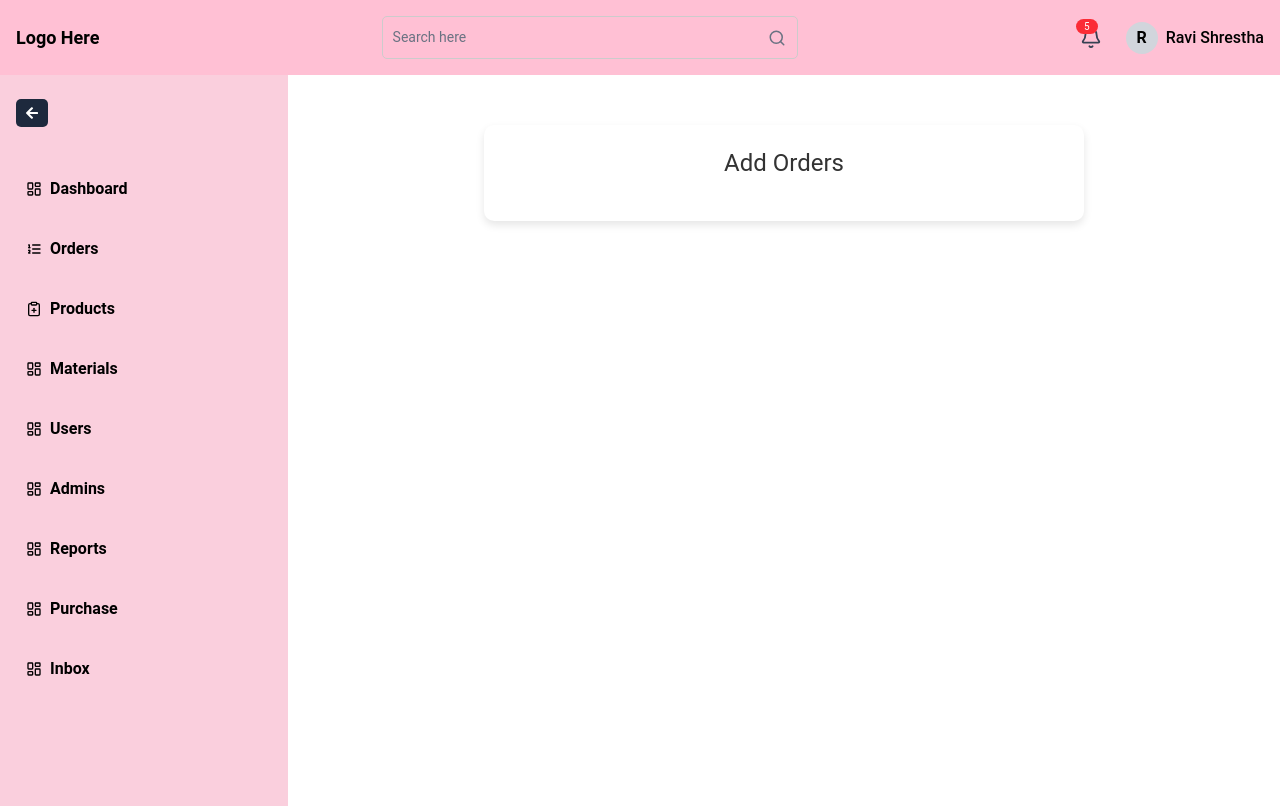
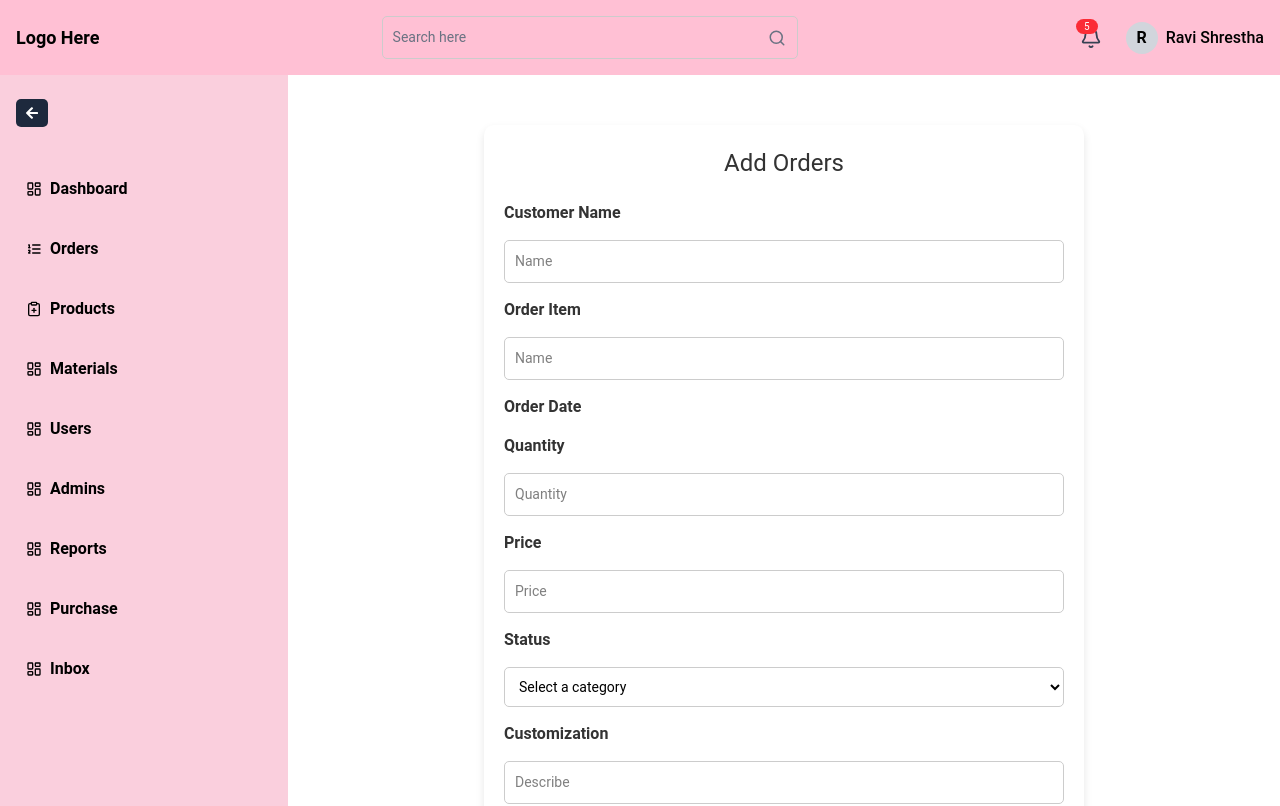
Before and after one commit to charitraa/Crochet-Inventory-System, a React (Vite) app: page /app/addorders in a window 1280 px wide. Shown: the top 806 px of the page. Built offline with nearby package versions, Linux system fonts and the light colour scheme.

Commit message:
Creating Add Order Page

```diff
--- a/src/pages/materials/AddMaterial.jsx
+++ b/src/pages/materials/AddMaterial.jsx
@@ -18,10 +18,10 @@ const AddMaterials = () => {
             <label htmlFor="category">Category</label>
             <select id="category" className="p-2 border rounded-lg w-64">
   <option value="">Select a category</option>
-  <option value="electronics">Wool</option>
-  <option value="fashion">Beads</option>
-  <option value="books">Wrapping Paper</option>
-  <option value="home-appliances">Ribbon</option>
+  <option value="wool">Wool</option>
+  <option value="beads">Beads</option>
+  <option value="paper">Wrapping Paper</option>
+  <option value="ribbon">Ribbon</option>
 </select>
 
             <label htmlFor="stock">Stock Quantity</label>
--- a/src/pages/orders/addorder.jsx
+++ b/src/pages/orders/addorder.jsx
@@ -6,6 +6,44 @@ const AddOrders = () => {
          <Dashboard mainContent={
            <div className='Container'>
             <h1>Add Orders</h1>
+            <form>
+            <label htmlFor="customernameroductname">Customer Name</label>
+            <input type="text" placeholder='Name' />
+
+            <label htmlFor="orderitem">Order Item</label>
+            <input type="text" placeholder='Name' />
+
+            <label htmlFor="orderdate">Order Date</label>
+
+
+            <label htmlFor="quantity">Quantity</label>
+            <input type="text" placeholder='Quantity' />
+
+            <label htmlFor="Price">Price</label>
+            <input type="text" placeholder='Price' />
+
+            <label htmlFor="status">Status</label>
+            <select id="status" className="p-2 border rounded-lg w-64">
+            <option value="">Select a category</option>
+            <option value="pending">Pending</option>
+            <option value="placed">Placed</option>
+            <option value="completed">Completed</option>
+
+           </select>
+           <label htmlFor="customization">Customization</label>
+           <input type="text" placeholder='Describe' />
+
+           <button type='button'>ADD</button>
+            <button type='button'>CANCEL</button>
+
+
+
+
+
+
+
+             </form>
+
 
            </div>
          } />
```
